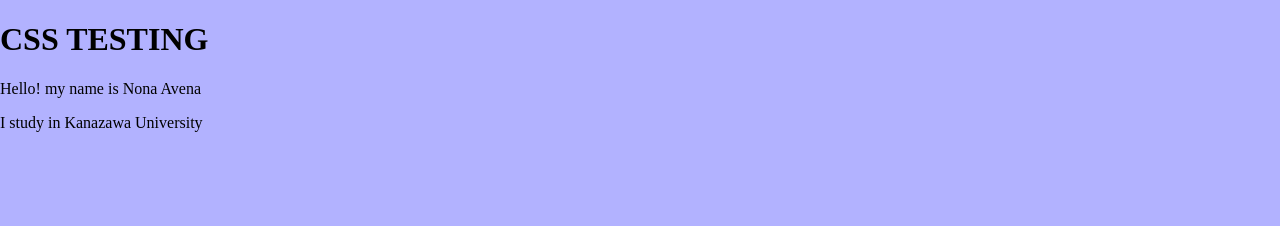
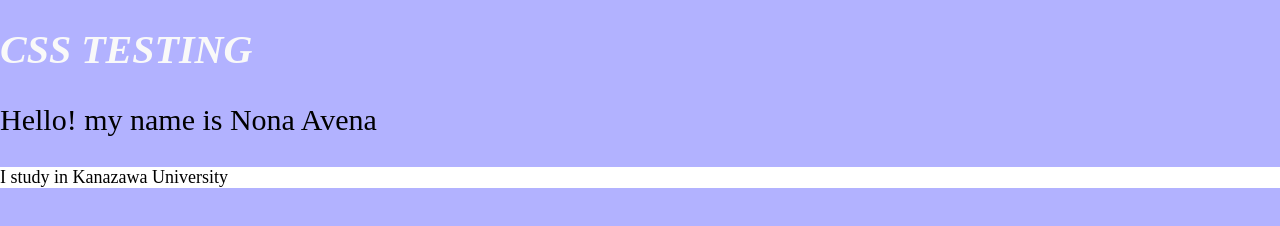
Before and after one commit to nonaavena50/achieve, a plain HTML site: page index.html in a window 1280 px wide. Drawn offline with Linux system fonts and the light colour scheme.

Commit message:
style.css

```diff
--- a/style.css
+++ b/style.css
@@ -1,3 +1,19 @@
 body{
   background-color: rgba(0, 0, 255, 0.3);
 }
+h1{
+  color: #f9f9f9;
+  font-size: 40px;
+  font-style: oblique;
+}
+
+/*Define the style for paragraph1 */
+#paragraph1{
+  font-size: 30px;
+}
+/*Define the style for paragraph2 */
+#paragraph2{
+  font-size: 18px;
+  color: : #f9f9f9;
+  background-color: white;
+}
```
